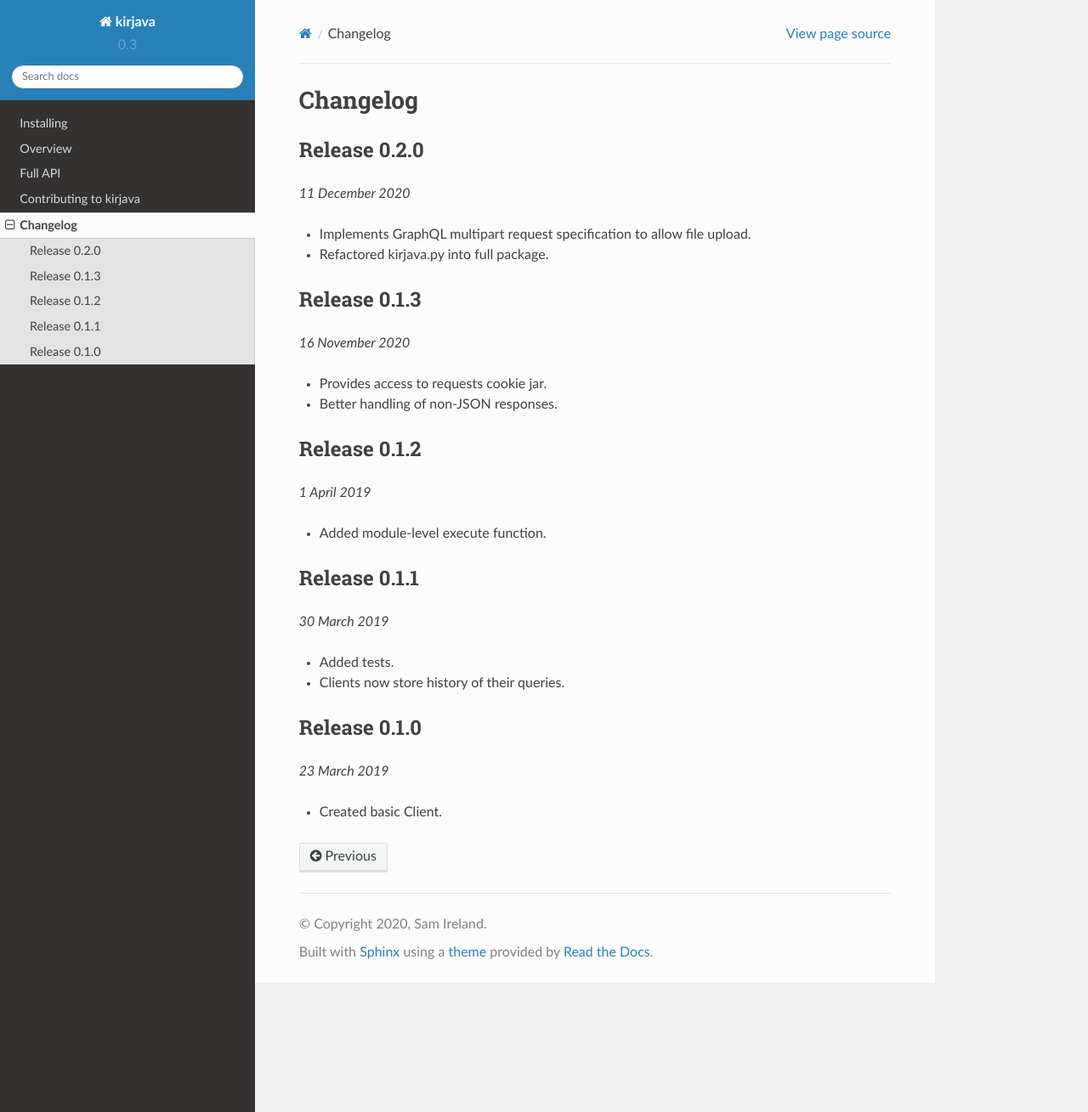
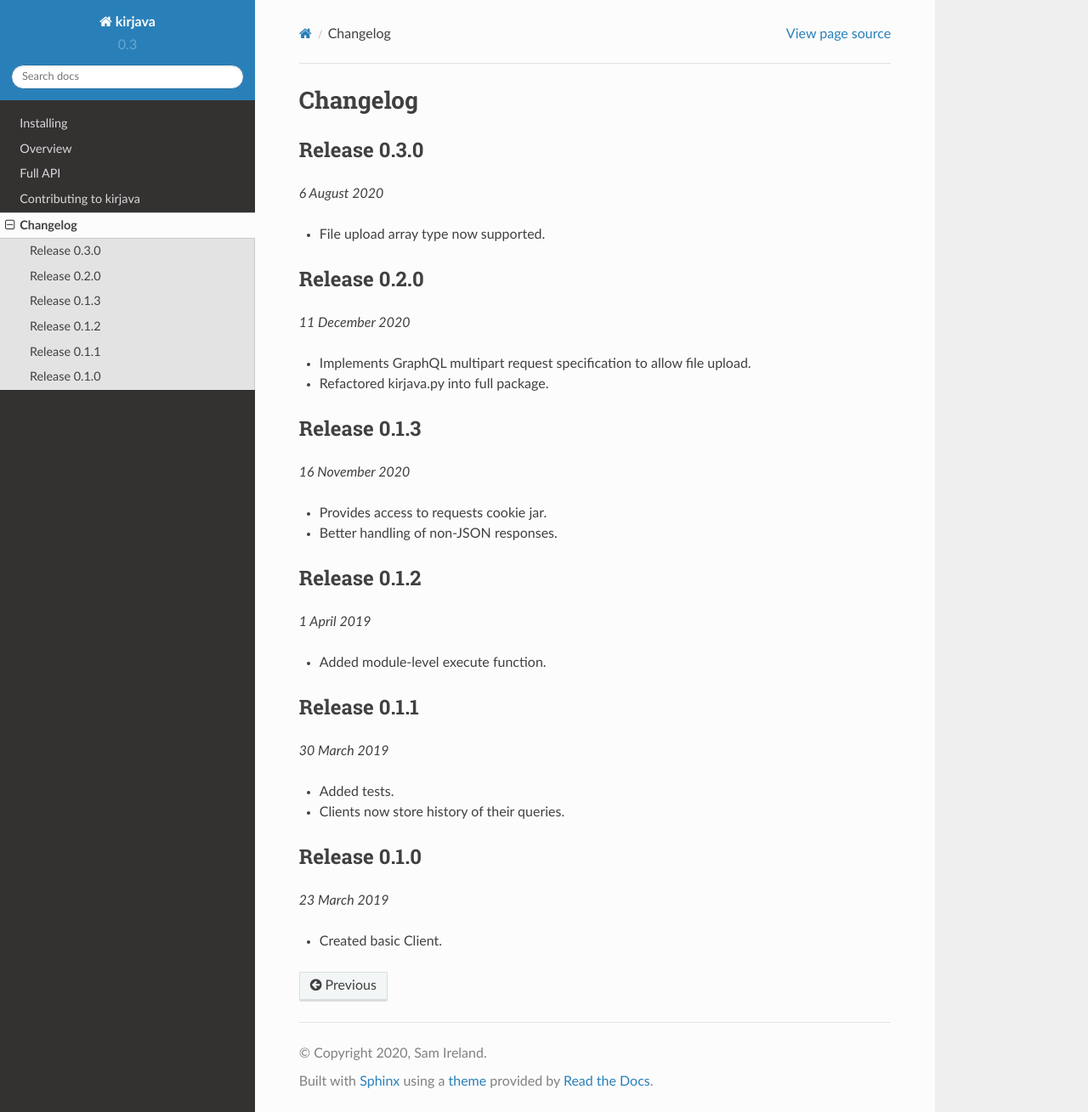
Before and after one commit to samirelanduk/kirjava, a Sphinx documentation site: the page built from docs/source/changelog.rst, in a window 1280 px wide and 1309 px high. Shown: the whole window at 85% size. Built offline with Sphinx 7.4.7 and the Read the Docs theme 2.0.0, drawn with Linux system fonts in a browser that asks for light colours.

Commit message:
0.3 docs

```diff
--- a/docs/source/changelog.rst
+++ b/docs/source/changelog.rst
@@ -1,5 +1,13 @@
 Changelog
 ---------
+
+Release 0.3.0
+~~~~~~~~~~~~~
+
+`6 August 2020`
+
+* File upload array type now supported.
+
 
 Release 0.2.0
 ~~~~~~~~~~~~~
```
Also changed, not shown: README.rst (+9 -3 lines), 1 other file.
